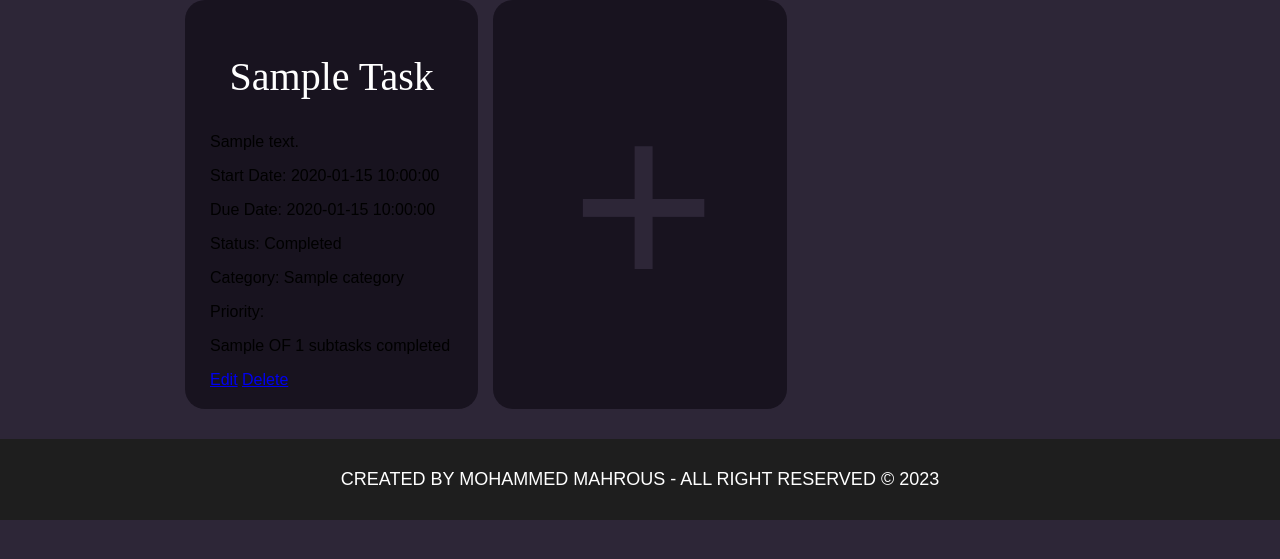
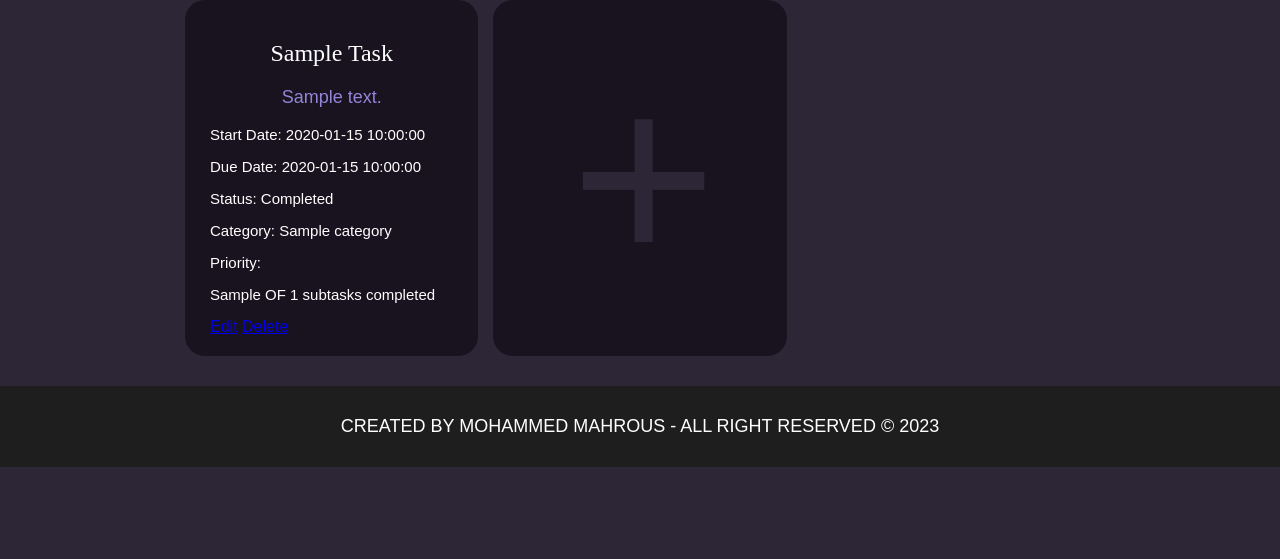
Before and after one commit to Muhammed-Mahrous-Saleh/alx_capstone_project, a Flask app: template templates/main.html in a window 1280 px wide. Shown: the part 70-629 px from the top of the page. Run offline with Flask 3, Linux system fonts and the light colour scheme; the template is opened without the code that fills it: most values are stand-ins (such as "Sample title", 1, 10 or a date in 2020).

Commit message:
finish v1 main page

```diff
--- a/static/css/style.css
+++ b/static/css/style.css
@@ -127,9 +127,36 @@
     color: #FFF;
     text-align: center;
     font-family: Outfit;
-    font-size: 40px;
+    font-size: 24px;
     font-style: normal;
     font-weight: 400;
     line-height: normal;
     text-transform: capitalize;
 }
+
+.task_card .task_desc {
+    text-align: center;
+    font-size: 18px;
+    color: #9385d7;
+}
+
+.task_card p {
+    color: #fff;
+    font-size: 15px;
+}
+
+.btn_container {
+    display: flex;
+    justify-content: end;
+    gap: 10px;
+}
+
+.btn_container a {
+    text-decoration: none;
+    padding: 10px 15px;
+    background-color: #6363b0;
+    color: #000;
+    border-radius: 10px;
+    font-size: 16px;
+    text-transform: capitalize;
+}
```
